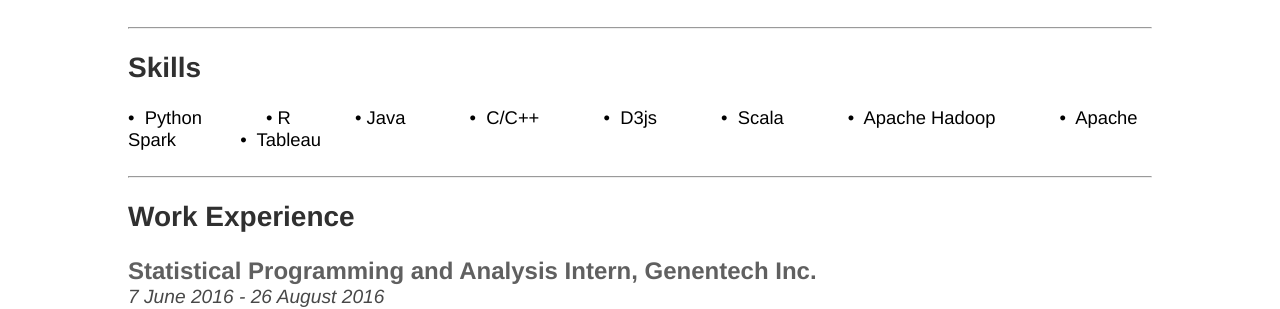
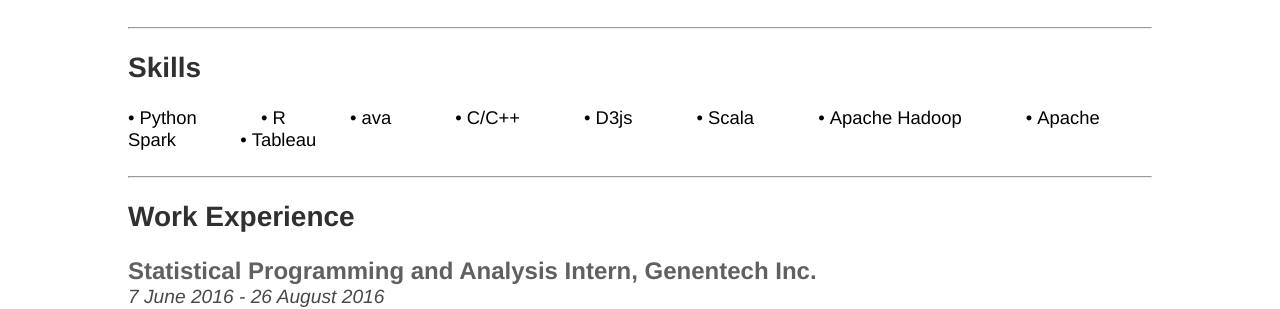
Before and after one commit to NeilBardhan/neilbardhan.github.io, a Jekyll site: the page built from resume/index.html, in a window 1280 px wide. Shown: the part 513-822 px from the top of the page. Built offline with Jekyll 4.4.1, drawn with Linux system fonts in a browser that asks for light colours.

Commit message:
Update index.html

```diff
--- a/resume/index.html
+++ b/resume/index.html
@@ -28,15 +28,15 @@ title: Indraneil Bardhan's Resume
 		<hr>
 		<h2>Skills</h2>
 			<ul class="skills" id="skills">
-				<li>&bull;&nbsp; Python</li>
+				<li>&bull;&nbsp;Python</li>
 				<li>&bull;&nbsp;R</li>
-				<li>&bull;&nbsp;Java</li>
-				<li>&bull;&nbsp; C/C++</li>
-				<li>&bull;&nbsp; D3js</li>
-				<li>&bull;&nbsp; Scala</li>
-				<li>&bull;&nbsp; Apache Hadoop</li>
-				<li>&bull;&nbsp; Apache Spark</li>
-				<li>&bull;&nbsp; Tableau</li>
+				<li>&bull;&nbsp;ava</li>
+				<li>&bull;&nbsp;C/C++</li>
+				<li>&bull;&nbsp;D3js</li>
+				<li>&bull;&nbsp;Scala</li>
+				<li>&bull;&nbsp;Apache Hadoop</li>
+				<li>&bull;&nbsp;Apache Spark</li>
+				<li>&bull;&nbsp;Tableau</li>
 			</ul>
 		<hr>
 		<h2>Work Experience</h2>
```
